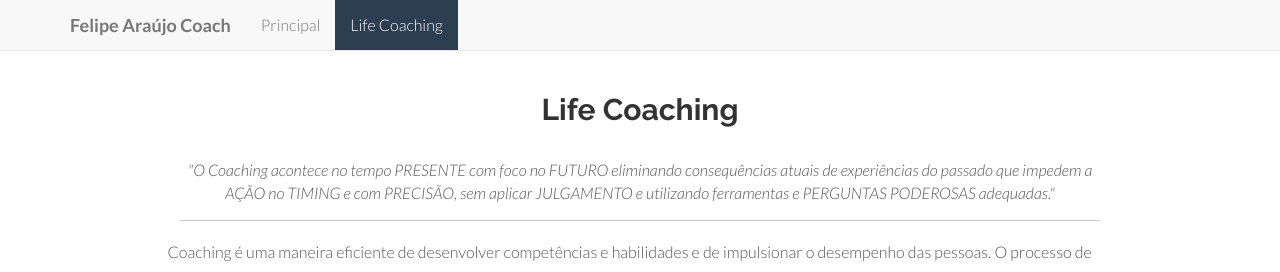
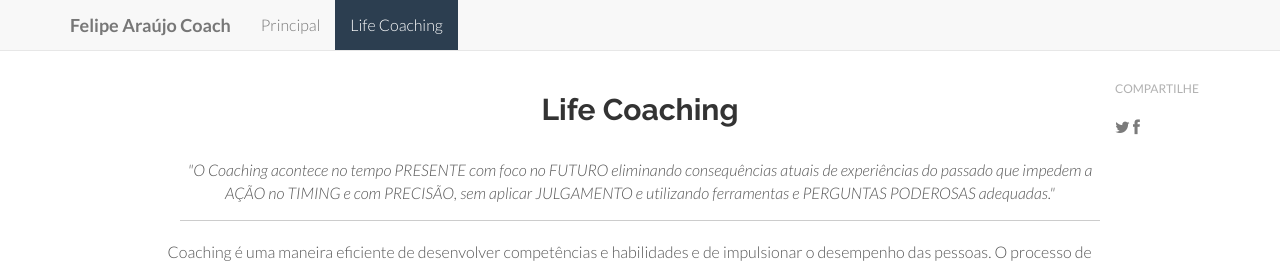
Before and after one commit to araujofelipe/felipearaujocoach, a Jekyll site: the page built from life-coaching.html, in a window 1280 px wide and 1279 px high. Shown: the top 272 px of the window. Built offline with Jekyll 4.4.1, drawn with Linux system fonts in a browser that asks for light colours.

Commit message:
lifecoaching

```diff
--- a/life-coaching.html
+++ b/life-coaching.html
@@ -49,6 +49,17 @@ title: "Life Coaching"
                 </p>
                 <hr>
             </div>
+             <p>
+                            <tag>COMPARTILHE</tag>
+                        </p>
+						<p>
+                            <a class="icon" href="https://twitter.com/intent/tweet?text=Que%20interessante:%20{{site.url}}{{page.url}}" class="twitter-share-button">
+                                <i class="icon-twitter"></i>
+                            </a>
+                            <a class="icon" href="#" onclick="javascript:window.open('http://www.facebook.com/sharer/sharer.php?u={{site.url}}{{page.url}}&title=Gostei%20desse%20post.%20Confira.');">
+                                <i class="icon-facebook"></i>
+                            </a>
+                        </p>
         </div>
     </div>
 </div>
```
